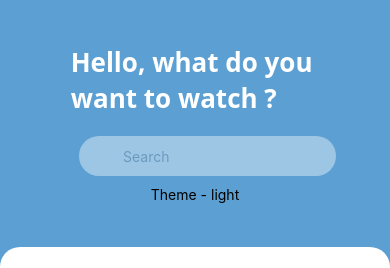
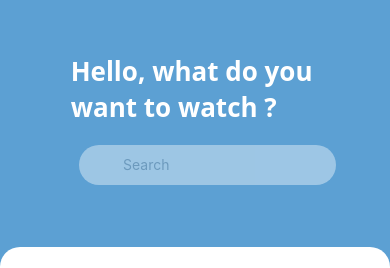
Before and after one commit to yoilerlp/MovieAppTest, a React Native app: screen /Home in a window 390 px wide. Shown: the top 268 px of the page. Built offline with nearby package versions, Linux system fonts and the light colour scheme; no server answers.

Commit message:
Fixing vector icos and Release v1.0.1

```diff
--- a/src/screens/Home/index.tsx
+++ b/src/screens/Home/index.tsx
@@ -12,7 +12,7 @@ import {
 } from '../../store/slices/moviesSlice';
 
 const HomeScreen = () => {
-  const {theme, colorTheme} = useThemeContext();
+  const {theme} = useThemeContext();
   const {popularMovies, topRatedMovies} = useSelector(
     (state: RootState) => state.movies,
   );
@@ -41,7 +41,6 @@ const HomeScreen = () => {
               size: 25,
             }}
           />
-          <Text>Theme - {String(colorTheme)}</Text>
         </View>
       </View>
       <View style={[styles.moviesSections, theme]}>
```
Also changed, not shown: 1 other file (tests, documents, lock files or other folders).
